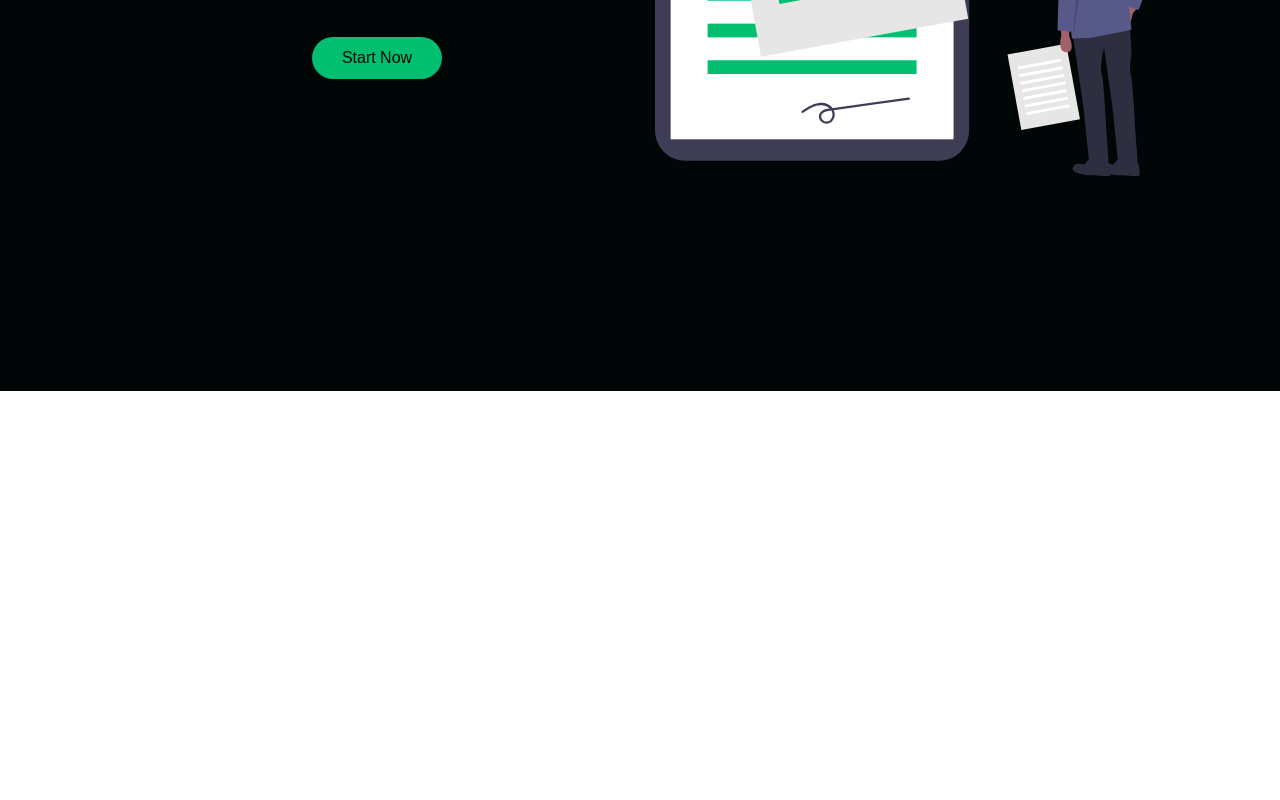
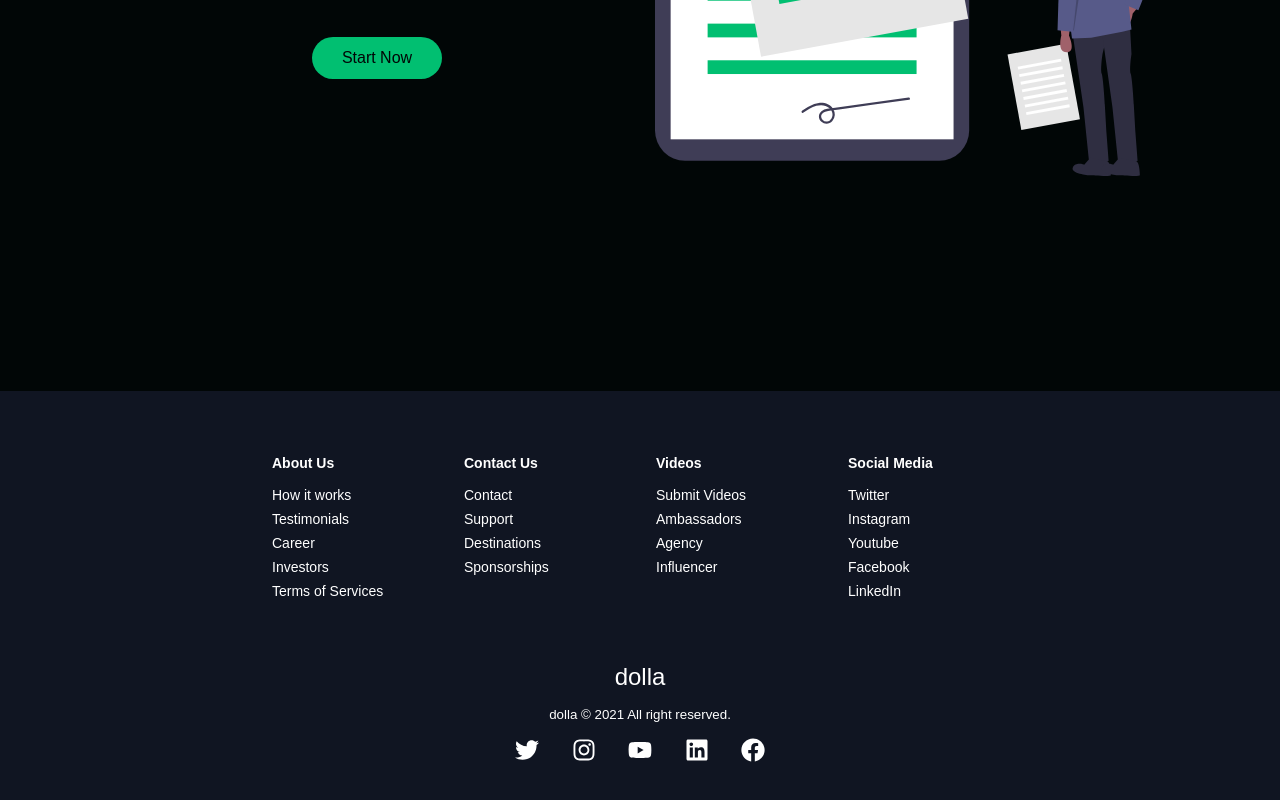
Before and after one commit to shub0012/react-styled-component, a React (Create React App) app: page / in a window 1280 px wide. Shown: the part 4329-5129 px from the top of the page. Before the commit the page ends 4720 px from the top, so only its background shows below. Built offline with nearby package versions, Linux system fonts and the light colour scheme; a web font is replaced by a local one.

Commit message:
footer added

```diff
--- /dev/null
+++ b/src/components/Footer/FooterElements.js
@@ -0,0 +1,117 @@
+import styled from 'styled-components'
+import { Link } from 'react-router-dom'
+
+export const FooterContainer = styled.footer`
+    background-color: #101522;
+`
+
+export const FooterWrapper = styled.div`
+    padding: 48px 24px;
+    display: flex;
+    flex-direction: column;
+    justify-content: center;
+    align-items: center;
+    max-width: 1100px;
+    margin: 0 auto;
+`
+
+export const FooterLinksContainer = styled.div`
+    display: flex;
+    justify-content: center;
+
+    @media screen and (max-width:820px) {
+        padding-top: 32px;
+    }
+`
+
+export const FooterLinksWrapper = styled.div`
+    display: flex;
+
+    @media screen and (max-width:820px) {
+        flex-direction: column;
+    }
+`
+export const FooterLinkItems = styled.div`
+    display: flex;
+    flex-direction: column;
+    align-items: flex-start;
+    margin: 16px;
+    text-align: left;
+    width: 160px;
+    box-sizing: border-box;
+    color: #ffffff;
+
+    @media screen and (max-width:420px) {
+        margin:0;
+        padding: 10px;
+        width: 100%;
+    }
+`
+export const FooterLinkTitle = styled.h1`
+    font-size: 14px;
+    margin-bottom: 16px;
+`
+export const FooterLink = styled(Link)`
+    color: #ffffff;
+    text-decoration: none;
+    margin-bottom: 0.5rem;
+    font-size: 14px;
+
+    &:hover {
+        color: #01bf71;
+        transition: 0.3s ease-out;
+    }
+`
+
+export const SocialMedia = styled.section`
+max-width: 1100px;
+width: 100%;
+`
+
+export const SocialMediaWrapper = styled.div`
+    display: flex;
+    flex-direction: column;
+    justify-content: center;
+    align-items: center;
+    max-width: 1100px;
+    margin: 40px auto 0 auto;
+
+    @media screen and (max-width:820px){
+        flex-direction: column;
+    }
+`
+export const SocialLogo = styled(Link)`
+    color: #fff;
+    justify-self: center;
+    cursor: pointer;
+    text-decoration: none;
+    font-size: 1.5rem;
+    display: flex;
+    align-items: center;
+    margin-bottom: 16px;
+    font-size: bold;
+`
+
+export const WebsiteRights = styled.small`
+    color: #fff;
+    margin-bottom: 16px;
+`
+export const SocialIcons = styled.div`
+    display: flex;
+    justify-content: space-between;
+    align-items: center;
+    width: 250px;
+`
+
+export const SocialIconLink = styled.a`
+    color: #ffffff;
+    font-size: 24px;
+    text-decoration: none;
+
+
+    &:hover {
+        transition: all 0.2s ease-in-out;
+        transform: scale(1.3);
+        color: #01bf71;
+    }
+`
--- /dev/null
+++ b/src/components/Footer/index.js
@@ -0,0 +1,75 @@
+import React from 'react'
+import { FooterContainer, FooterWrapper, FooterLinksContainer, FooterLinksWrapper, FooterLinkItems, FooterLinkTitle, FooterLink, SocialMedia, SocialMediaWrapper, SocialLogo, WebsiteRights, SocialIcons,SocialIconLink} from './FooterElements'
+import { FaFacebook, FaTwitter, FaYoutube, FaInstagram, FaLinkedin} from "react-icons/fa";
+const Footer = () => {
+    const year = new Date().getFullYear()
+    return (
+        <FooterContainer>
+            <FooterWrapper>
+                <FooterLinksContainer>
+                    <FooterLinksWrapper>
+                        <FooterLinkItems>
+                            <FooterLinkTitle>About Us</FooterLinkTitle>
+                            <FooterLink to='/'>How it works</FooterLink>
+                            <FooterLink to='/'>Testimonials</FooterLink>
+                            <FooterLink to='/'>Career</FooterLink>
+                            <FooterLink to='/'>Investors</FooterLink>
+                            <FooterLink to='/'>Terms of Services</FooterLink>
+                        </FooterLinkItems>
+                        <FooterLinkItems>
+                            <FooterLinkTitle>Contact Us</FooterLinkTitle>
+                            <FooterLink to='/'>Contact</FooterLink>
+                            <FooterLink to='/'>Support</FooterLink>
+                            <FooterLink to='/'>Destinations</FooterLink>
+                            <FooterLink to='/'>Sponsorships</FooterLink>
+                        </FooterLinkItems>
+                    </FooterLinksWrapper>
+                    <FooterLinksWrapper>
+                        <FooterLinkItems>
+                            <FooterLinkTitle>Videos</FooterLinkTitle>
+                            <FooterLink to='/'>Submit Videos</FooterLink>
+                            <FooterLink to='/'>Ambassadors</FooterLink>
+                            <FooterLink to='/'>Agency</FooterLink>
+                            <FooterLink to='/'>Influencer</FooterLink>
+                        </FooterLinkItems>
+                        <FooterLinkItems>
+                            <FooterLinkTitle>Social Media</FooterLinkTitle>
+                            <FooterLink to='/'>Twitter</FooterLink>
+                            <FooterLink to='/'>Instagram</FooterLink>
+                            <FooterLink to='/'>Youtube</FooterLink>
+                            <FooterLink to='/'>Facebook</FooterLink>
+                            <FooterLink to='/'>LinkedIn</FooterLink>
+                        </FooterLinkItems>
+                    </FooterLinksWrapper>
+                </FooterLinksContainer>
+                <SocialMedia>
+                    <SocialMediaWrapper>
+                        <SocialLogo to='/'>
+                            dolla
+                        </SocialLogo>
+                        <WebsiteRights>dolla © {year} All right reserved.</WebsiteRights>
+                        <SocialIcons>
+                            <SocialIconLink href='/' target='_blank' rel='noopener noreferrer' aria-label='Twitter'>
+                                <FaTwitter />
+                            </SocialIconLink>
+                            <SocialIconLink href='/' target='_blank' rel='noopener noreferrer' aria-label='Instagram'>
+                                <FaInstagram />
+                            </SocialIconLink>
+                            <SocialIconLink href='/' target='_blank' rel='noopener noreferrer' aria-label='youtube'>
+                                <FaYoutube />
+                            </SocialIconLink>
+                            <SocialIconLink href='/' target='_blank' rel='noopener noreferrer' aria-label='linkedIn'>
+                                <FaLinkedin />
+                            </SocialIconLink>
+                            <SocialIconLink href='/' target='_blank' rel='noopener noreferrer' aria-label='facebook'>
+                                <FaFacebook />
+                            </SocialIconLink>
+                        </SocialIcons>
+                    </SocialMediaWrapper>
+                </SocialMedia>
+            </FooterWrapper>
+        </FooterContainer>
+    )
+}
+
+export default Footer
--- a/src/components/SigninForm/index.js
+++ b/src/components/SigninForm/index.js
@@ -5,7 +5,7 @@ const SigninForm = () => {
         <SigninWrapper>
         <SigninContainer>
             <SigninLogo />
-            <SigninTitle to='/'>Dollo</SigninTitle>
+            <SigninTitle to='/'>Dolla</SigninTitle>
             <SigninSubtitle>Virtual Bank</SigninSubtitle>
             <SigninFields>
                 <UserName>
--- a/src/pages/index.js
+++ b/src/pages/index.js
@@ -1,4 +1,5 @@
 import React, {useState} from 'react'
+import Footer from '../components/Footer'
 import HeroSection from '../components/HeroSection'
 import InfoSection from '../components/InfoSection'
 import { homeObjOne, homeObjTwo, homeObjThree } from '../components/InfoSection/Data'
@@ -22,6 +23,7 @@ const Home = () => {
             <InfoSection {...homeObjTwo } />
             <Services />
             <InfoSection {...homeObjThree } />
+            <Footer />
         </>
     )
 }
```
